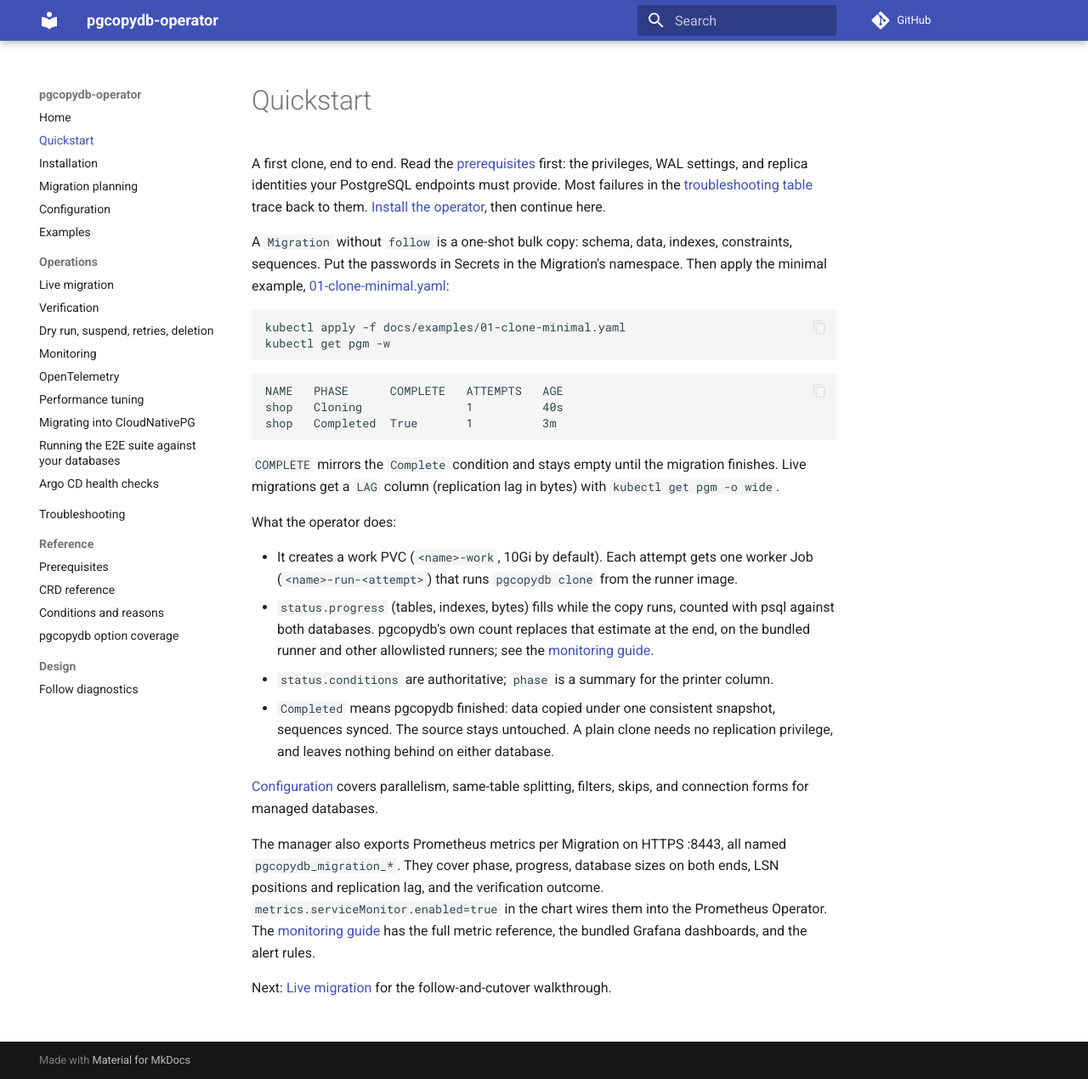
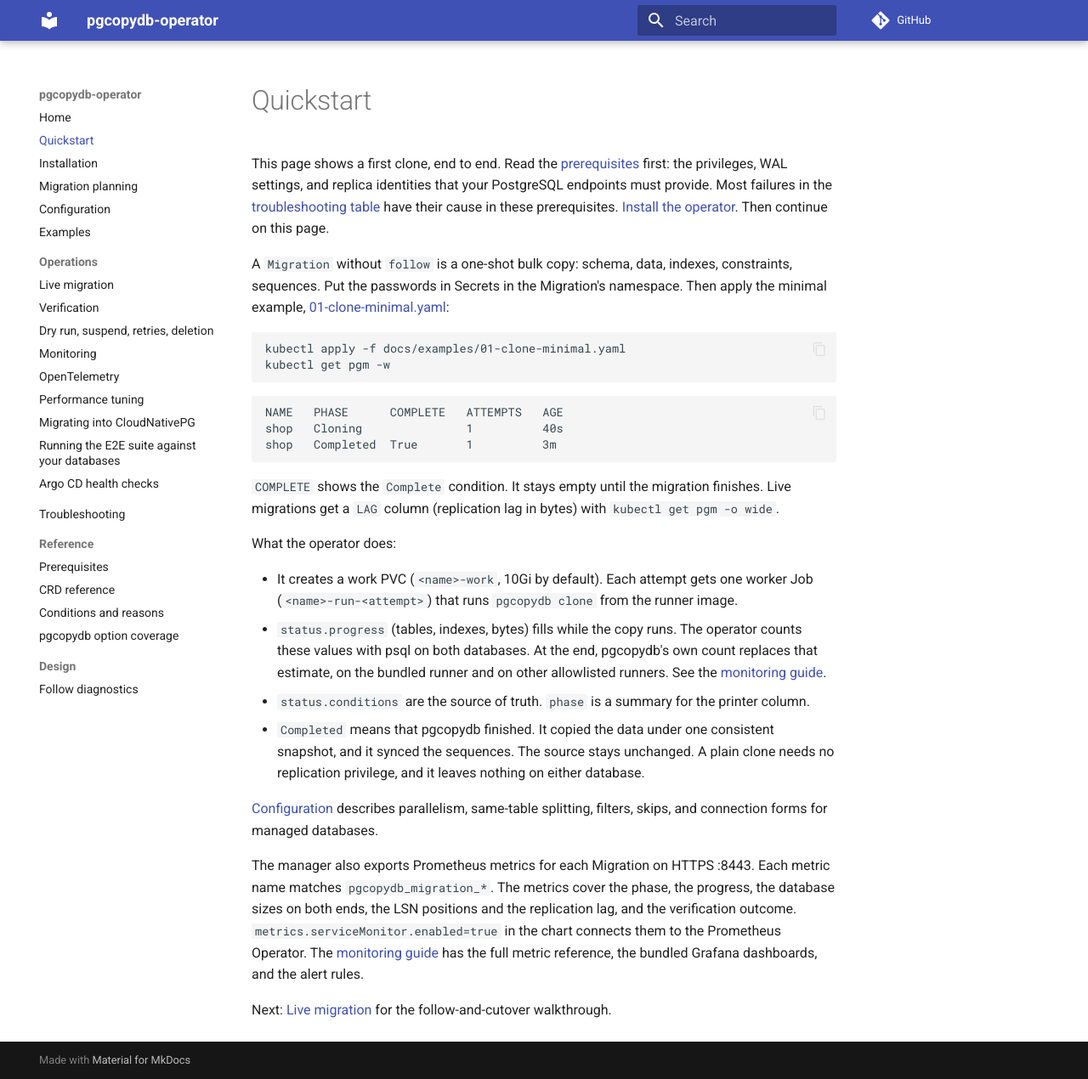
Before and after one commit to ydixken/pgcopydb-operator, an MkDocs documentation site: the page built from docs/quickstart.md, in a window 1280 px wide and 1270 px high. Shown: the whole window at 85% size. Built offline with MkDocs 1.6.1 and Material for MkDocs 9.7.7, drawn with Linux system fonts in a browser that asks for light colours; comment, search, counter and statistics services are not loaded.

Commit message:
docs: rewrite quickstart.md in Simplified Technical English
Prose only: headings, code blocks, inline code and link targets are unchanged, and ste-lint reports 0 hard violations.

````diff
--- a/docs/quickstart.md
+++ b/docs/quickstart.md
@@ -1,9 +1,10 @@
 # Quickstart
 
-A first clone, end to end.
-Read the [prerequisites](reference/prerequisites.md) first: the privileges, WAL settings, and replica identities your PostgreSQL endpoints must provide.
-Most failures in the [troubleshooting table](troubleshooting.md) trace back to them.
-[Install the operator](installation.md), then continue here.
+This page shows a first clone, end to end.
+Read the [prerequisites](reference/prerequisites.md) first: the privileges, WAL settings, and replica identities that your PostgreSQL endpoints must provide.
+Most failures in the [troubleshooting table](troubleshooting.md) have their cause in these prerequisites.
+[Install the operator](installation.md).
+Then continue on this page.
 
 A `Migration` without `follow` is a one-shot bulk copy: schema, data, indexes, constraints, sequences.
 Put the passwords in Secrets in the Migration's namespace.
@@ -20,25 +21,31 @@ shop   Cloning               1          40s
 shop   Completed  True       1          3m
 ```
 
-`COMPLETE` mirrors the `Complete` condition and stays empty until the migration finishes.
+`COMPLETE` shows the `Complete` condition.
+It stays empty until the migration finishes.
 Live migrations get a `LAG` column (replication lag in bytes) with `kubectl get pgm -o wide`.
 
 What the operator does:
 
 - It creates a work PVC (`<name>-work`, 10Gi by default).
   Each attempt gets one worker Job (`<name>-run-<attempt>`) that runs `pgcopydb clone` from the runner image.
-- `status.progress` (tables, indexes, bytes) fills while the copy runs, counted with psql against both databases.
-  pgcopydb's own count replaces that estimate at the end, on the bundled runner and other allowlisted runners; see the [monitoring guide](operations/monitoring.md).
-- `status.conditions` are authoritative; `phase` is a summary for the printer column.
-- `Completed` means pgcopydb finished: data copied under one consistent snapshot, sequences synced.
-  The source stays untouched.
-  A plain clone needs no replication privilege, and leaves nothing behind on either database.
+- `status.progress` (tables, indexes, bytes) fills while the copy runs.
+  The operator counts these values with psql on both databases.
+  At the end, pgcopydb's own count replaces that estimate, on the bundled runner and on other allowlisted runners.
+  See the [monitoring guide](operations/monitoring.md).
+- `status.conditions` are the source of truth.
+  `phase` is a summary for the printer column.
+- `Completed` means that pgcopydb finished.
+  It copied the data under one consistent snapshot, and it synced the sequences.
+  The source stays unchanged.
+  A plain clone needs no replication privilege, and it leaves nothing on either database.
 
-[Configuration](configuration.md) covers parallelism, same-table splitting, filters, skips, and connection forms for managed databases.
+[Configuration](configuration.md) describes parallelism, same-table splitting, filters, skips, and connection forms for managed databases.
 
-The manager also exports Prometheus metrics per Migration on HTTPS :8443, all named `pgcopydb_migration_*`.
-They cover phase, progress, database sizes on both ends, LSN positions and replication lag, and the verification outcome.
-`metrics.serviceMonitor.enabled=true` in the chart wires them into the Prometheus Operator.
+The manager also exports Prometheus metrics for each Migration on HTTPS :8443.
+Each metric name matches `pgcopydb_migration_*`.
+The metrics cover the phase, the progress, the database sizes on both ends, the LSN positions and the replication lag, and the verification outcome.
+`metrics.serviceMonitor.enabled=true` in the chart connects them to the Prometheus Operator.
 The [monitoring guide](operations/monitoring.md) has the full metric reference, the bundled Grafana dashboards, and the alert rules.
 
 Next: [Live migration](operations/live-migration.md) for the follow-and-cutover walkthrough.
````
